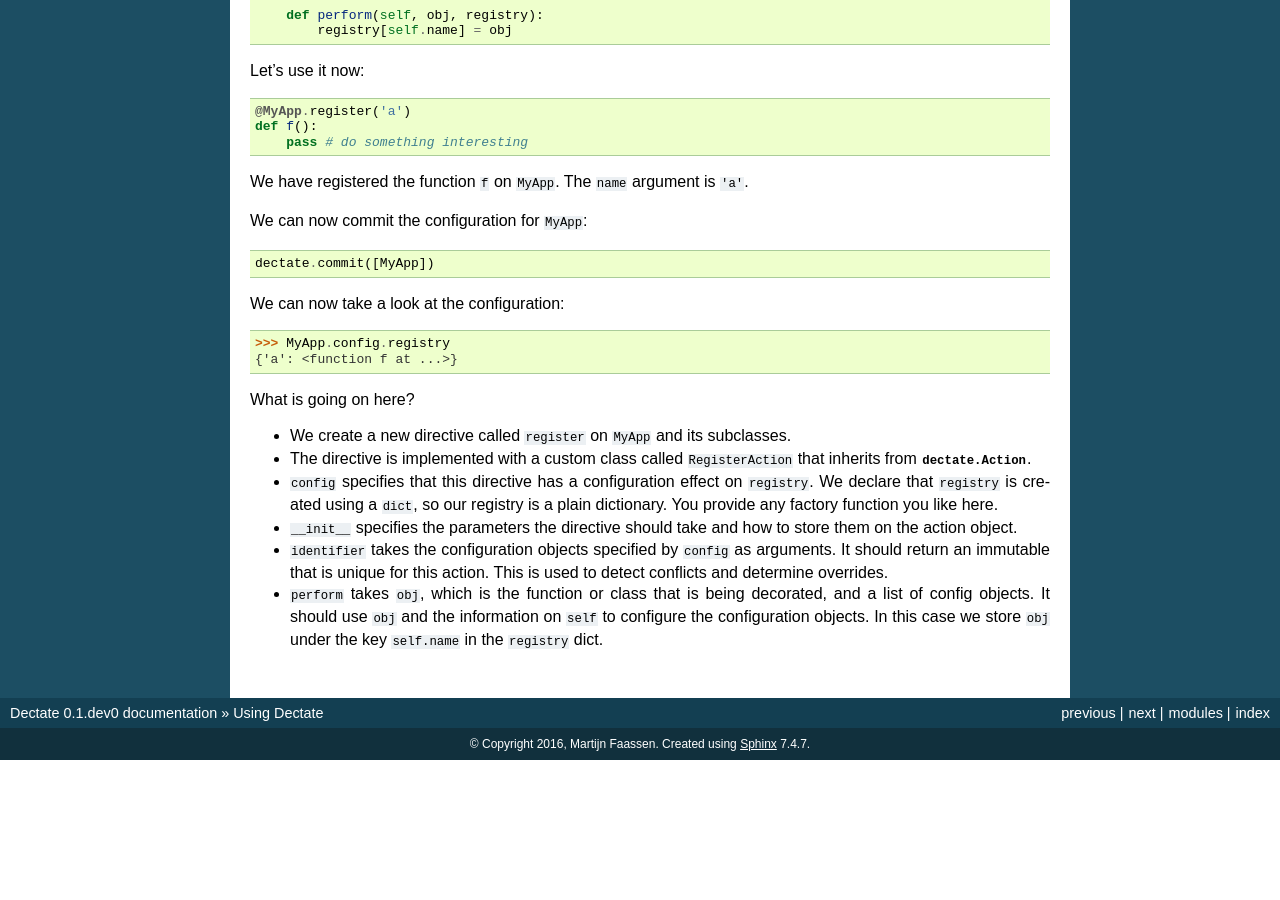
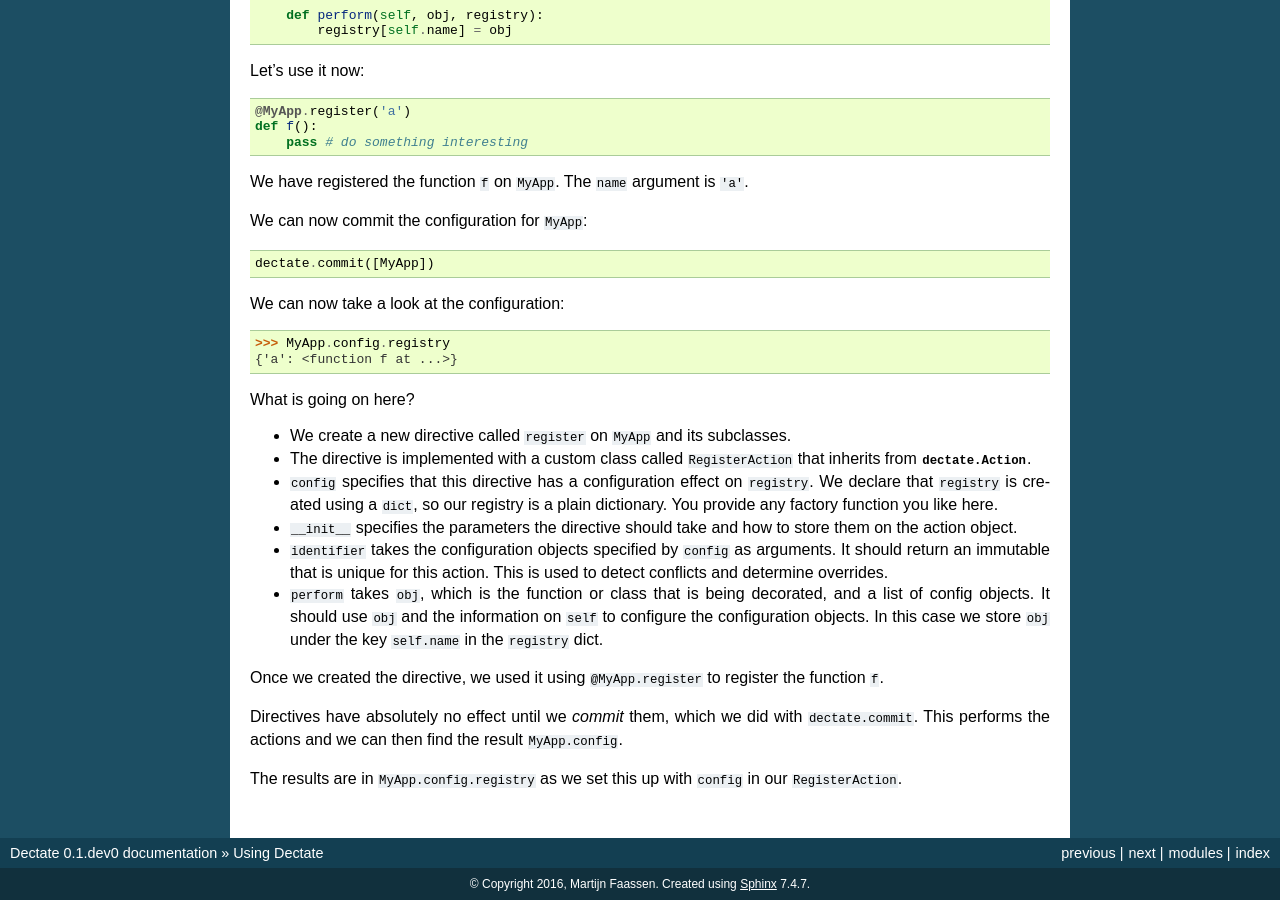
Before and after one commit to morepath/dectate, a Sphinx documentation site: the page built from doc/usage.rst, in a window 1280 px wide and 900 px high, scrolled down 1085 px. Built offline with Sphinx 7.4.7, drawn with Linux system fonts in a browser that asks for light colours; before the commit the page ends 1845 px from its top, so only the background shows below that.

Commit message:
More explanation, more thinking.

```diff
--- a/doc/usage.rst
+++ b/doc/usage.rst
@@ -129,3 +129,13 @@ What is going on here?
   information on ``self`` to configure the configuration objects.
   In this case we store ``obj`` under the key ``self.name`` in the
   ``registry`` dict.
+
+Once we created the directive, we used it using ``@MyApp.register`` to
+register the function ``f``.
+
+Directives have absolutely no effect until we *commit* them, which we
+did with ``dectate.commit``. This performs the actions and we can then
+find the result ``MyApp.config``.
+
+The results are in ``MyApp.config.registry`` as we set this up with
+``config`` in our ``RegisterAction``.
--- a/use_cases.txt
+++ b/use_cases.txt
@@ -114,4 +114,6 @@
 * is it possible to set up the registries before the action group is
   executed? Maybe not, as action group could still contain multiple
   types of action. Unless we make `config` behave like `before` and
-  `after`.
+  `after`. Or should we simply set up *all* registries, including
+  those for directives we never encountered? Should we also do before/after
+  for those registries without content?
```
